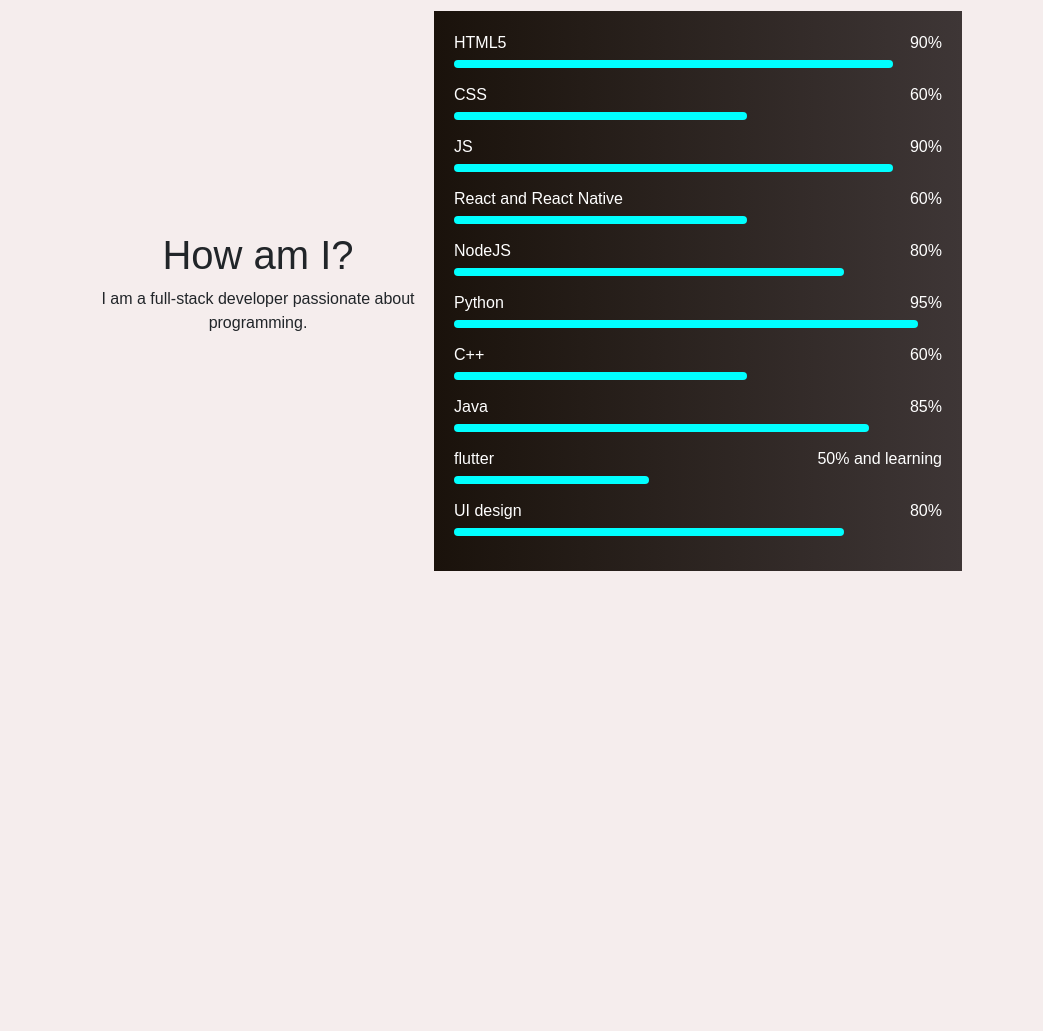
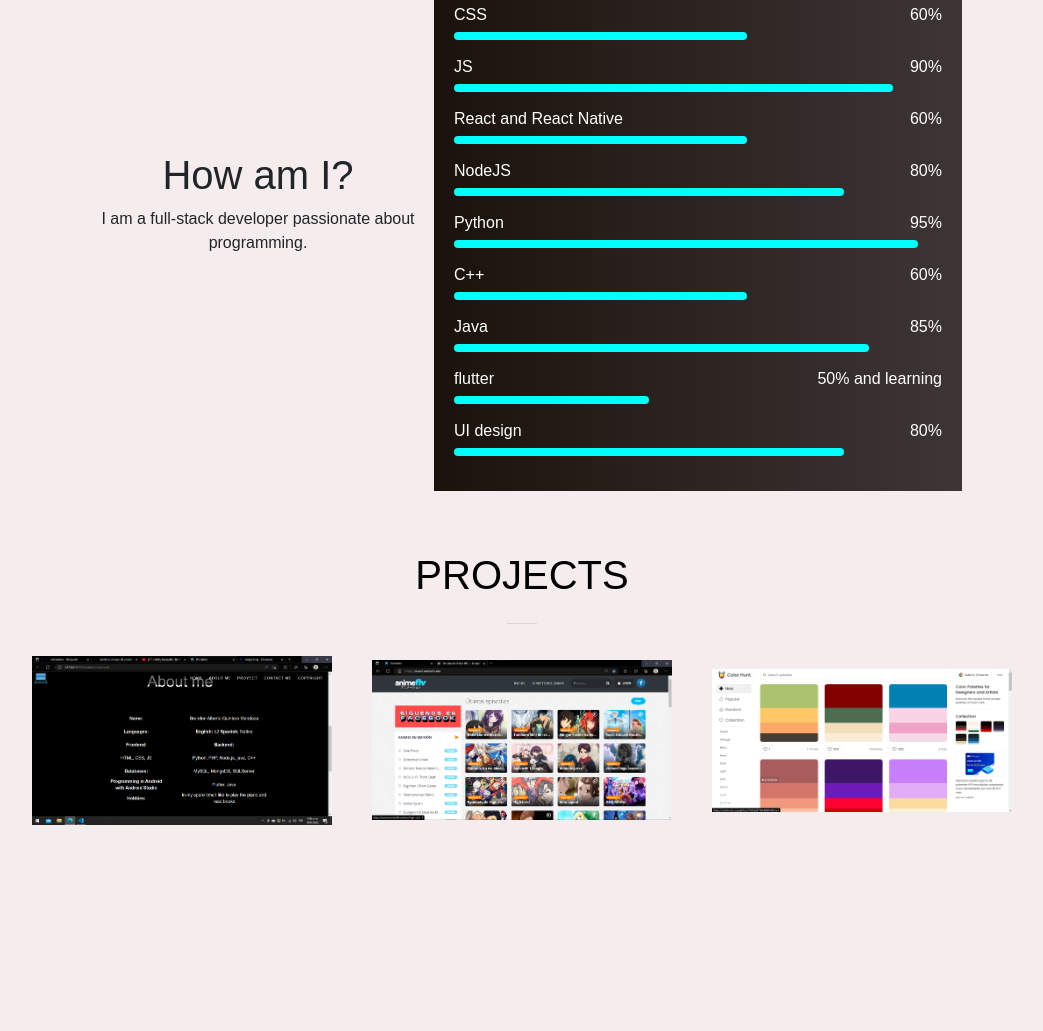
Before and after one commit to BrthMnd/Portafolio, a plain HTML site: page public/index.html in a window 1280 px wide. Shown: the part 1168-2199 px from the top of the page, without its empty margins (118-1161 px from the left). Before the commit the page ends 1859 px from the top, so only its background shows below. Drawn offline with nearby package versions, Linux system fonts and the light colour scheme; some packages are replaced by stand-ins of ours; a script that the page names is missing.

Commit message:
Agregando projects

```diff
--- a/assets/style/index__style.css
+++ b/assets/style/index__style.css
@@ -2,7 +2,6 @@
 } */
 #img__presentation{
     width: 100%;
-    height: 100vh;
     display: flex;
     justify-content: center;
     align-items: center;
@@ -30,7 +29,6 @@
 
 #about__me{
     width: 100%;
-    height: 80vh;
 }
 
 .title{
@@ -123,11 +121,10 @@
 /* datos sobre mi  */
 #date__about__me{
     width: 100%;
-    height: 100vh;
     display: flex;
     justify-content: center;
     align-items: center;
-    padding: 200px;
+    padding: 20px 200px;
     /* temproral */
     /* border-radius: 20px;
     background-color: #d5cea300; */
@@ -267,7 +264,52 @@
     }
 }
 
+#projects{
+    width: 100%;
+    height: 500px;
+}
+#box__projects{
+    display: flex;
+    justify-content: center;
+    align-items: center;
 
+}
+#img__pagina{
+    background-image: url("../img/Captura.PNG");
+    background-size:  contain;
+    background-repeat: no-repeat;
+    background-position: center;
+
+
+}
+#img__anime{
+    background-image: url("../img/captura_anime.png");
+    background-size:  contain;
+    background-repeat: no-repeat;
+    background-position: center;
+
+}
+#img__color{
+    background-image: url("../img/Captura_colorhunt.png");
+    background-size:  contain;
+    background-repeat: no-repeat;
+    background-position: center;
+
+}
+.boxin_projects{
+    width: 300px;
+    height: 200px;
+    margin: 0 20px;
+    border-radius: 5px;
+}
+.hover__white{
+    width: 100%;
+    height: 100%;
+}
+.hover__white:hover{
+    background-color: rgba(255, 255, 255, 0.384);
+
+}
 
 
 
--- a/public/index.html
+++ b/public/index.html
@@ -181,7 +181,28 @@
 
         </div>
       </div>
+    </div>
 
+    <div id="projects">
+      <div class="title__general">
+        <b>
+          <h1 class="title">Projects</h1>
+        </b>
+        <hr width="30px">
+      </div>
+      <div id="box__projects">
+        <div id="img__pagina" class="boxin_projects">
+          <div class="hover__white"></div>
+        </div>
+        <div id="img__anime" class="boxin_projects">
+          <div class="hover__white"></div>
+        </div>
+        <div id="img__color" class="boxin_projects">
+          <div class="hover__white"></div>
+        </div>
+
+
+      </div>
 
     </div>
     <!-- cierre -->
@@ -190,6 +211,7 @@
 
 
   </section>
+
 
 
 
```
Also changed, not shown: assets/img/Captura_colorhunt.png (added), assets/img/captura_anime.png (added).
